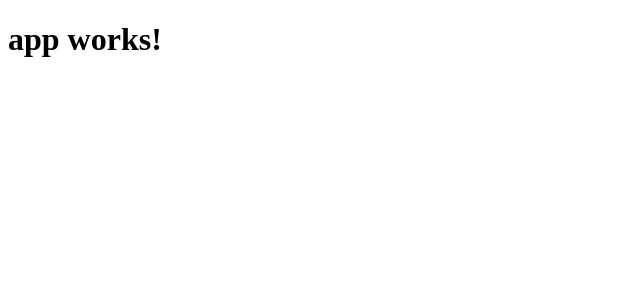
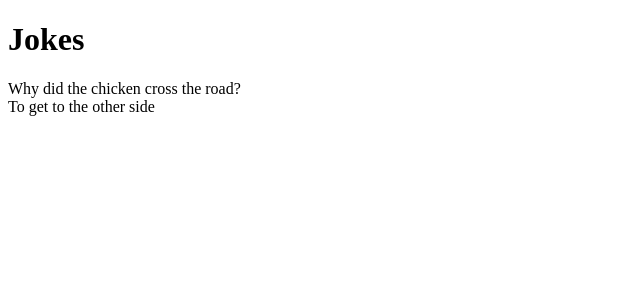
Before and after one commit to Garvice/angular-labs, an Angular app: page / in a window 1280 px wide. Shown: the top 300 px of the page, without its empty margins (0-640 px from the left). Built offline with nearby package versions, Linux system fonts and the light colour scheme.

Commit message:
Joke Component using simple string interpolation binding

```diff
--- a/joke.ts
+++ b/joke.ts
@@ -1,8 +1,8 @@
 import {Vote} from "./vote";
 
 /**
- * Provides the ability to create a joke with a setup and punchline.
- * Tracks the total lols and groans the joke received over time.
+ * Provides the ability to create a JOKE with a setup and punchline.
+ * Tracks the total lols and groans the JOKE received over time.
  */
 export class Joke {
     private groanVotes: Vote = new Vote(0);
--- a/src/app/app.component.html
+++ b/src/app/app.component.html
@@ -1,3 +1,5 @@
 <h1>
   {{title}}
 </h1>
+
+<app-joke></app-joke>
--- a/src/app/app.component.ts
+++ b/src/app/app.component.ts
@@ -6,5 +6,5 @@ import { Component } from '@angular/core';
   styleUrls: ['./app.component.css']
 })
 export class AppComponent {
-  title = 'app works!';
+  title = 'Jokes';
 }
--- a/src/app/app.module.ts
+++ b/src/app/app.module.ts
@@ -4,10 +4,12 @@ import { FormsModule } from '@angular/forms';
 import { HttpModule } from '@angular/http';
 
 import { AppComponent } from './app.component';
+import { JokeComponent } from './joke/joke.component';
 
 @NgModule({
   declarations: [
-    AppComponent
+    AppComponent,
+    JokeComponent
   ],
   imports: [
     BrowserModule,
--- /dev/null
+++ b/src/app/joke/joke.component.html
@@ -0,0 +1,2 @@
+<div>{{joke.setup}}</div>
+<div>{{joke.punchline}}</div>
--- /dev/null
+++ b/src/app/joke/joke.component.ts
@@ -0,0 +1,21 @@
+import {Component, OnInit} from "@angular/core";
+import {Joke} from "../../../joke";
+
+const JOKE = new Joke("Why did the chicken cross the road?", "To get to the other side", 3, 9);
+
+@Component({
+  selector: 'app-joke',
+  templateUrl: './joke.component.html',
+  styleUrls: ['./joke.component.css']
+})
+export class JokeComponent implements OnInit {
+  private joke: Joke;
+
+  constructor() {
+    this.joke = JOKE;
+  }
+
+  ngOnInit() {
+  }
+
+}
```
Also changed, not shown: src/app/joke/joke.component.css (added), 1 other file (tests, documents, lock files or other folders).
